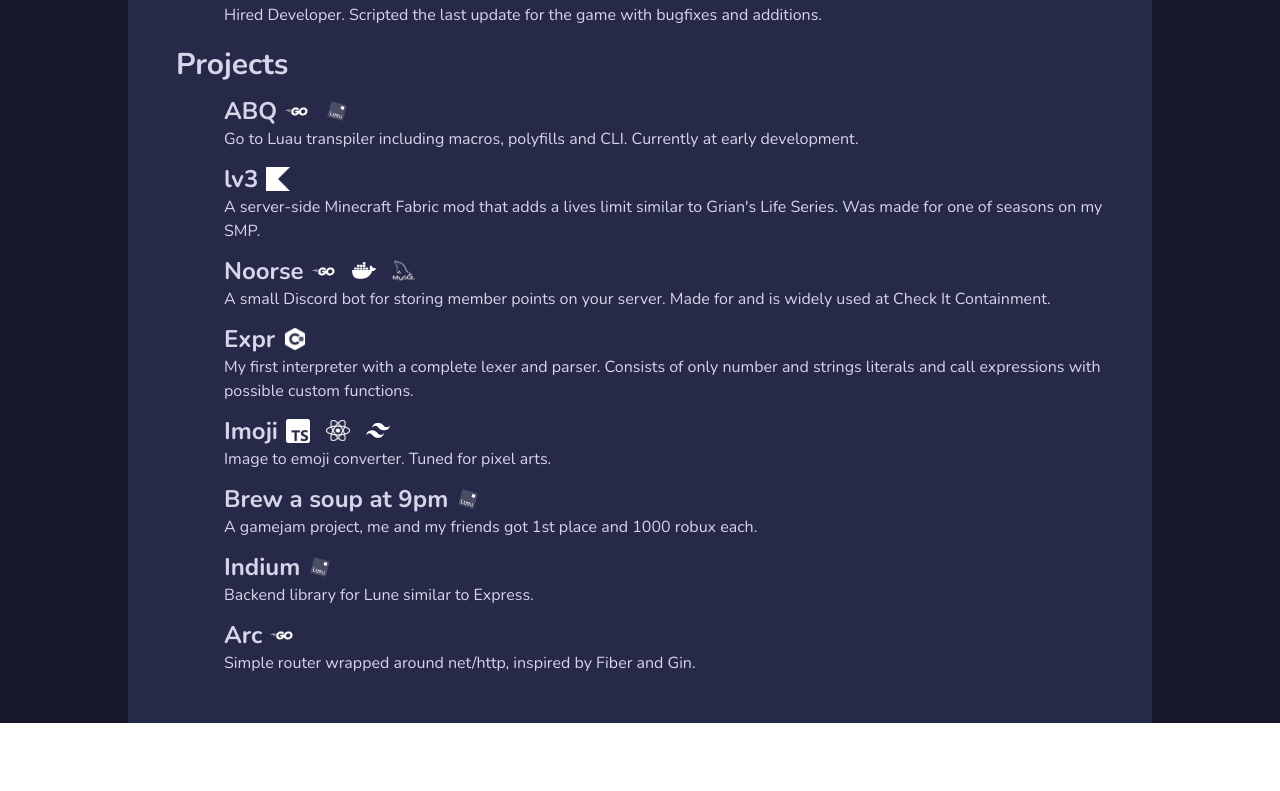
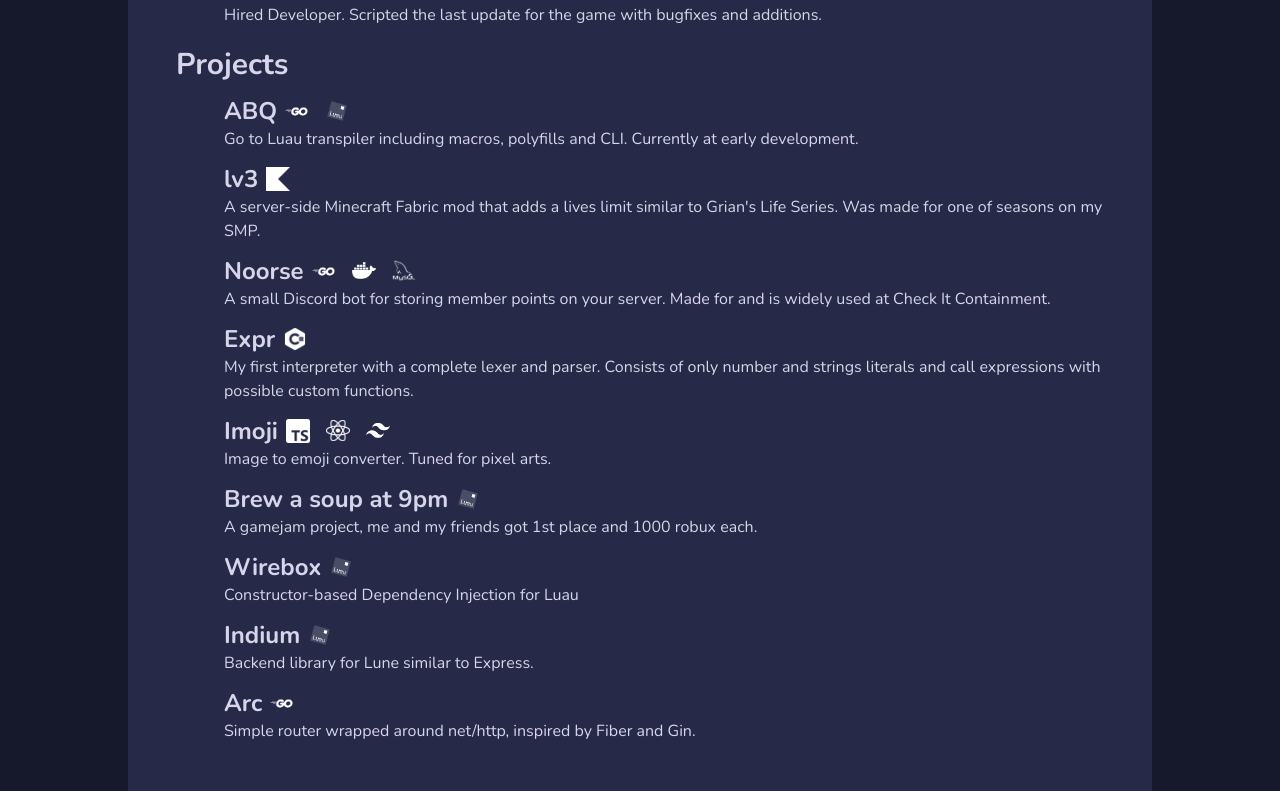
Before and after one commit to intervinn/intervinn.github.io, a React (Vite) app: page / in a window 1280 px wide. Shown: the part 1271-2062 px from the top of the page. Before the commit the page ends 1994 px from the top, so only its background shows below. Built offline with nearby package versions, Linux system fonts and the light colour scheme.

Commit message:
Update projects.tsx

```diff
--- a/src/components/blocks/projects.tsx
+++ b/src/components/blocks/projects.tsx
@@ -37,6 +37,12 @@ const projects = [
         description: "A gamejam project, me and my friends got 1st place and 1000 robux each."
     },
     {
+        name: "Wirebox",
+        link: "https://pesde.dev/packages/intervinn/wirebox",
+        techs: "luau",
+        description: "Constructor-based Dependency Injection for Luau"
+    },
+    {
         name: "Indium",
         link: "https://github.com/intervinn/indium",
         techs: "luau",
```
